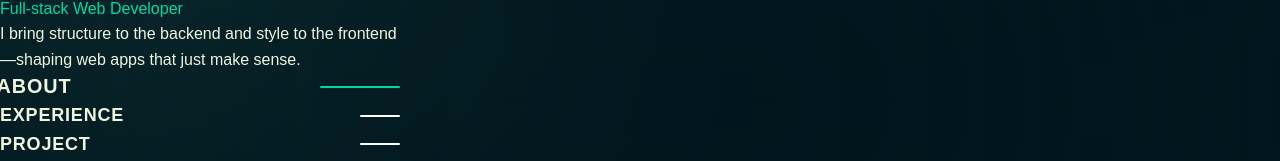
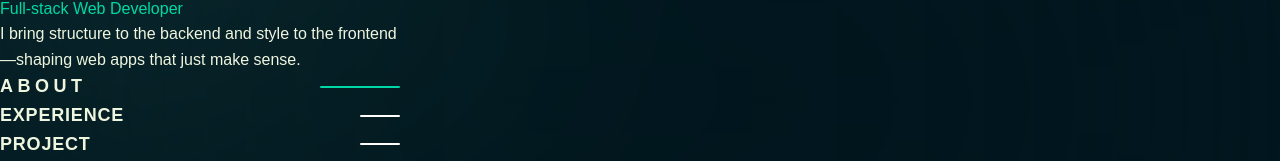
Before and after one commit to keithagreda/kagreda, a Next.js app in the folder keithagreda/: page / in a window 1280 px wide. Shown: the part 300-461 px from the top of the page. Built offline with nearby package versions, Linux system fonts and the light colour scheme.

Commit message:
changed navhighlight

```diff
--- a/keithagreda/src/app/globals.css
+++ b/keithagreda/src/app/globals.css
@@ -71,8 +71,9 @@ div {
 .navHighlight {
   font-weight: 600;
 
-  transform: scale(1.1);
-  transition: transform 0.3s ease, box-shadow 0.3s ease;
+  letter-spacing: 0.25em; /* or try 0.3em, 0.4em for even more spacing */
+  transition: letter-spacing 0.3s ease, box-shadow 0.3s ease;
   display: inline-flex;
   align-items: center;
+
 }
```
